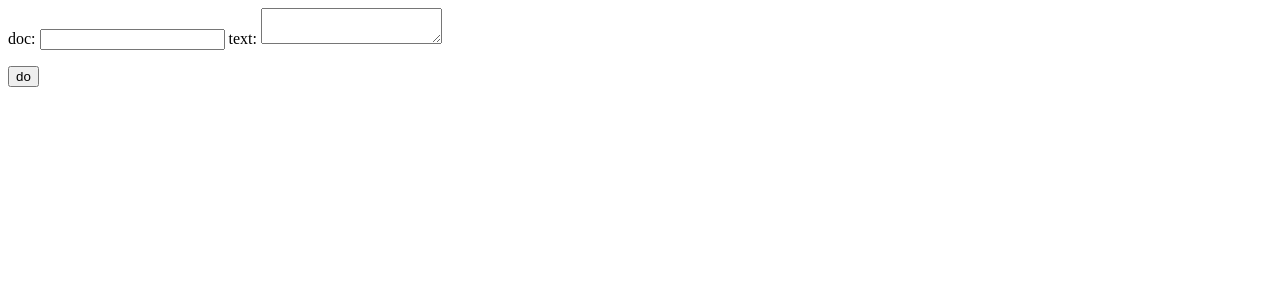
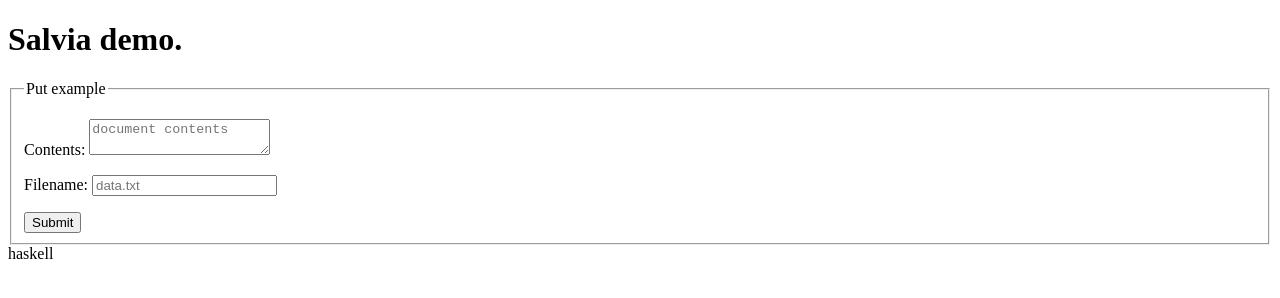
Before and after one commit to sebastiaanvisser/salvia, a plain HTML site: page www/index.html in a window 1280 px wide. Drawn offline with Linux system fonts and the light colour scheme.

Commit message:
Just to keep up. Big commit. Compiles with 6.12.1. No warnings. Some code.

```diff
--- a/www/put.html
+++ b/www/index.html
@@ -1,9 +1,30 @@
-<html>
-<head>
-<title>test</title>
+<!DOCTYPE html>
+<!-- html5 -->
+<title>Saliva demo.</title>
+<meta http-equiv="Content-Type" content="text/html; charset=utf-8">
+<meta charset="utf-8">
+
+<header>
+  <h1>Salvia demo.</h1>
+</header>
+
+<form id="put">
+<fieldset>
+  <legend>Put example</legend>
+  <p><label>Contents: <textarea name="contents" placeholder="document contents"></textarea></label></p>
+  <p><label>Filename: <input type="text" name="address" placeholder="data.txt"></label></p>
+  <input type="submit" onclick="put()">
+</fieldset>
+</form>
+
+<footer>haskell</footer>
+
+
+
+
 <script type="text/javascript">
 var r;
-function doit() {
+function put () {
   r = new XMLHttpRequest();
   doc = document.getElementById("doc").value;
   text = document.getElementById("text").value;
@@ -23,14 +44,3 @@ function resp() {
   }
 }
 </script>
-</head>
-<body>
-<form>
-doc: <input id="doc">
-text: <textarea id="text"></textarea>
-</form>
-<button onclick="doit()">do</button>
-<div id="status"></div>
-<div id="output"></div>
-</body>
-</html>
```
Also changed, not shown: 19 other files.
